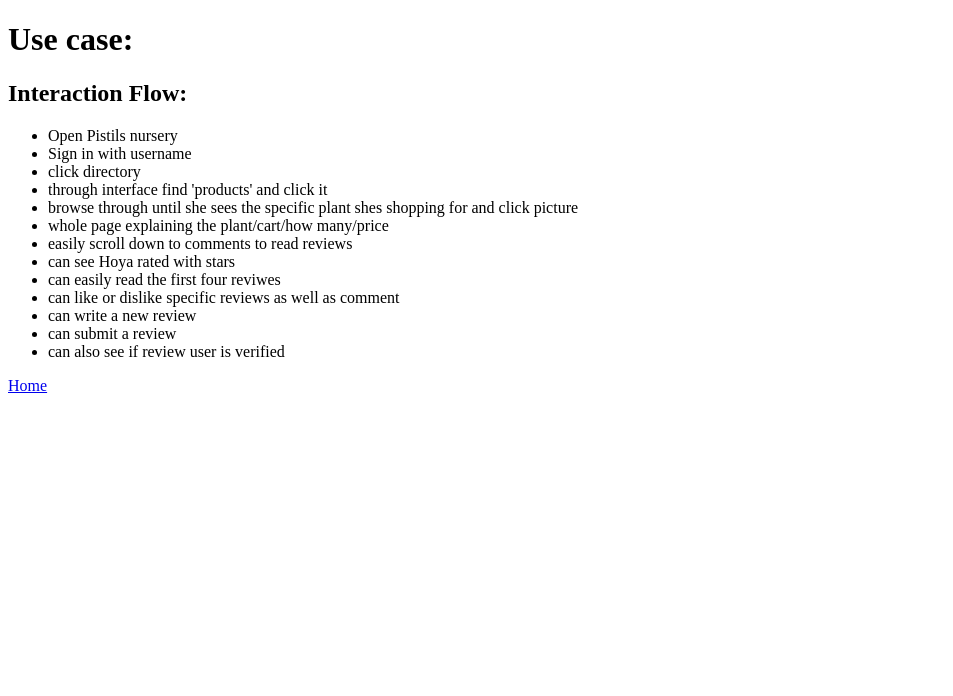
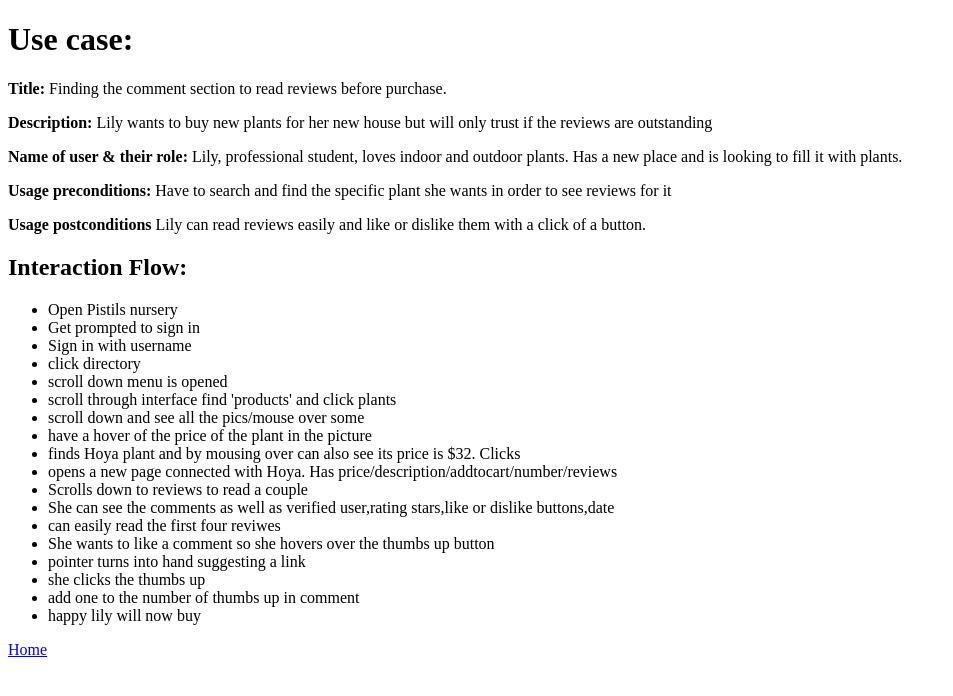
Before and after one commit to jleespooks/data-design, a PHP site: the page made by epic/interaction flow.php in a window 1280 px wide. Shown: the top 696 px of the page, without its empty margins (0-953 px from the left). Run offline with PHP 8.4, Linux system fonts and the light colour scheme.

Commit message:
data-design proj phase 0

```diff
--- a/epic/User story.php
+++ b/epic/User story.php
@@ -6,7 +6,7 @@
 	</head>
 	<body>
 		<h1>Story:</h1>
-		<p>As a power user, Lily shops here because of the quality of the plants, great customer service and raving reviews.</p>
+		<p>As a power user, Lily shops Pistils Nursery because of the quality of the plants, great customer service and raving reviews.</p>
 <div>
 	<a href="index.php">Home</a>
 </div>
--- a/epic/index.php
+++ b/epic/index.php
@@ -5,10 +5,10 @@
 		<title>Title</title>
 	</head>
 	<body>
-		<a href="./Persona.php">Persona</a>
+		<a href="Persona.php">Persona</a>
 		<br/>
-		<a href="./User%20story.php">User Story</a>
-		<br>
+		<a href="User%20story.php">User Story</a>
+		<br/>
 		<a href="interaction%20flow.php">Interaction Flow</a>
 
 	</body>
--- a/epic/interaction flow.php
+++ b/epic/interaction flow.php
@@ -6,26 +6,55 @@
 	</head>
 	<body>
 		<h1>Use case:</h1>
-		<p>
+
+			<p>
+				<b>Title:</b>
+					Finding the comment section to read reviews before purchase.
+			</p>
+
+				<p>
+					<b>Description:</b>
+					Lily wants to buy new plants for her new house but will only trust if the reviews are outstanding
+				</p>
+
+			<p>
+			<b>Name of user & their role:</b>
+				Lily, professional student, loves indoor and outdoor plants. Has a new place and is looking to fill it with plants.
+			</p>
+
+			<p>
+			<b>Usage preconditions:</b>
+				Have to search and find the specific plant she wants in order to see reviews for it
+				</p>
+			<p>
+				<b>Usage postconditions</b>
+				Lily can read reviews easily and like or dislike them with a click of a button.
+			</p>
+
+
 		<h2>Interaction Flow:</h2>
 		<ul>
 			<li>Open Pistils nursery</li>
+			<li>Get prompted to sign in</li>
 			<li>Sign in with username</li>
 			<li>click directory</li>
-			<li>through interface find 'products' and click it</li>
-			<li>browse through until she sees the specific plant shes shopping for and click picture</li>
-			<li>whole page explaining the plant/cart/how many/price</li>
-			<li>easily scroll down to comments to read reviews</li>
-			<li>can see Hoya rated with stars</li>
+			<li>scroll down menu is opened</li>
+			<li>scroll through interface find 'products' and click plants</li>
+			<li>scroll down and see all the pics/mouse over some</li>
+			<li>have a hover of the price of the plant in the picture</li>
+			<li>finds Hoya plant and by mousing over can also see its price is $32. Clicks</li>
+			<li>opens a new page connected with Hoya. Has price/description/addtocart/number/reviews</li>
+			<li>Scrolls down to reviews to read a couple</li>
+			<li>She can see the comments as well as verified user,rating stars,like or dislike buttons,date</li>
 			<li>can easily read the first four reviwes</li>
-			<li>can like or dislike specific reviews as well as comment </li>
-			<li>can write a new review</li>
-			<li>can submit a review</li>
-			<li>can also see if review user is verified</li>
+			<li>She wants to like a comment so she hovers over the thumbs up button</li>
+			<li>pointer turns into hand suggesting a link</li>
+			<li>she clicks the thumbs up</li>
+			<li>add one to the number of thumbs up in comment</li>
+			<li>happy lily will now buy</li>
 		</ul>
 		<div>
 			<a href="index.php">Home</a>
 		</div>
-		</p>
 	</body>
 </html>
```
Also changed, not shown: epic/Persona.php (+4 -3 lines).
